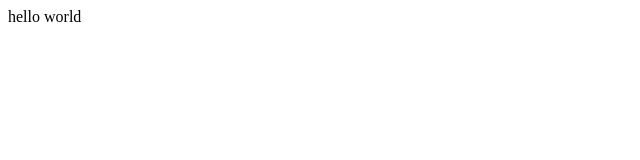
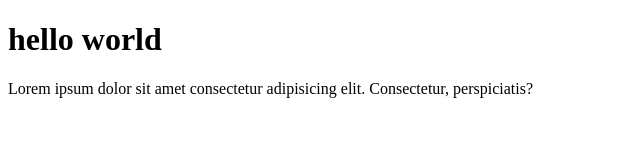
Before and after one commit to techieeliot/git-example-fcc, a plain HTML site: page index.html in a window 1280 px wide. Shown: the whole page, without its empty margins (0-640 px from the left). Drawn offline with Linux system fonts and the light colour scheme.

Commit message:
added <p>

```diff
--- a/index.html
+++ b/index.html
@@ -7,6 +7,7 @@
   <title>Document</title>
 </head>
 <body>
- hello world
+ <h1>hello world </h1>
+ <p>Lorem ipsum dolor sit amet consectetur adipisicing elit. Consectetur, perspiciatis?</p>
 </body>
 </html>
```
